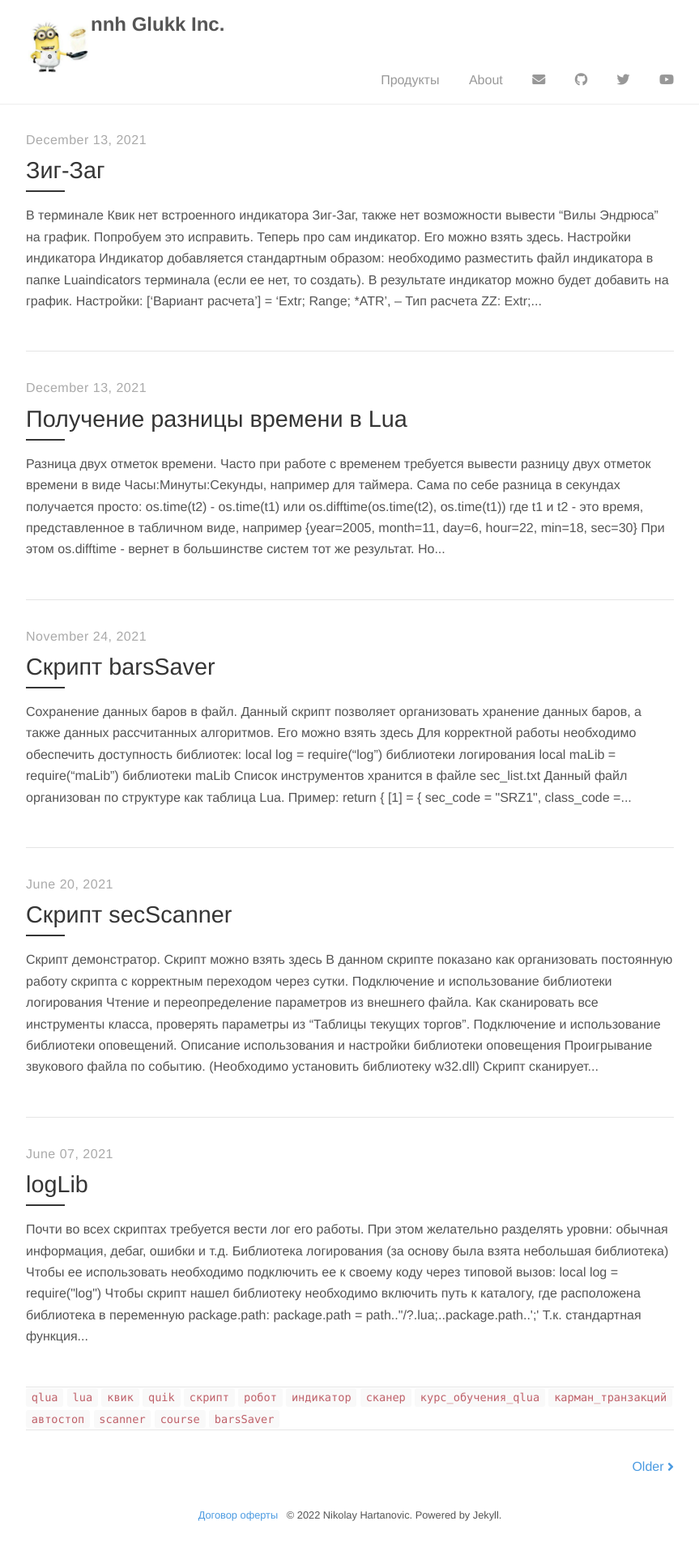
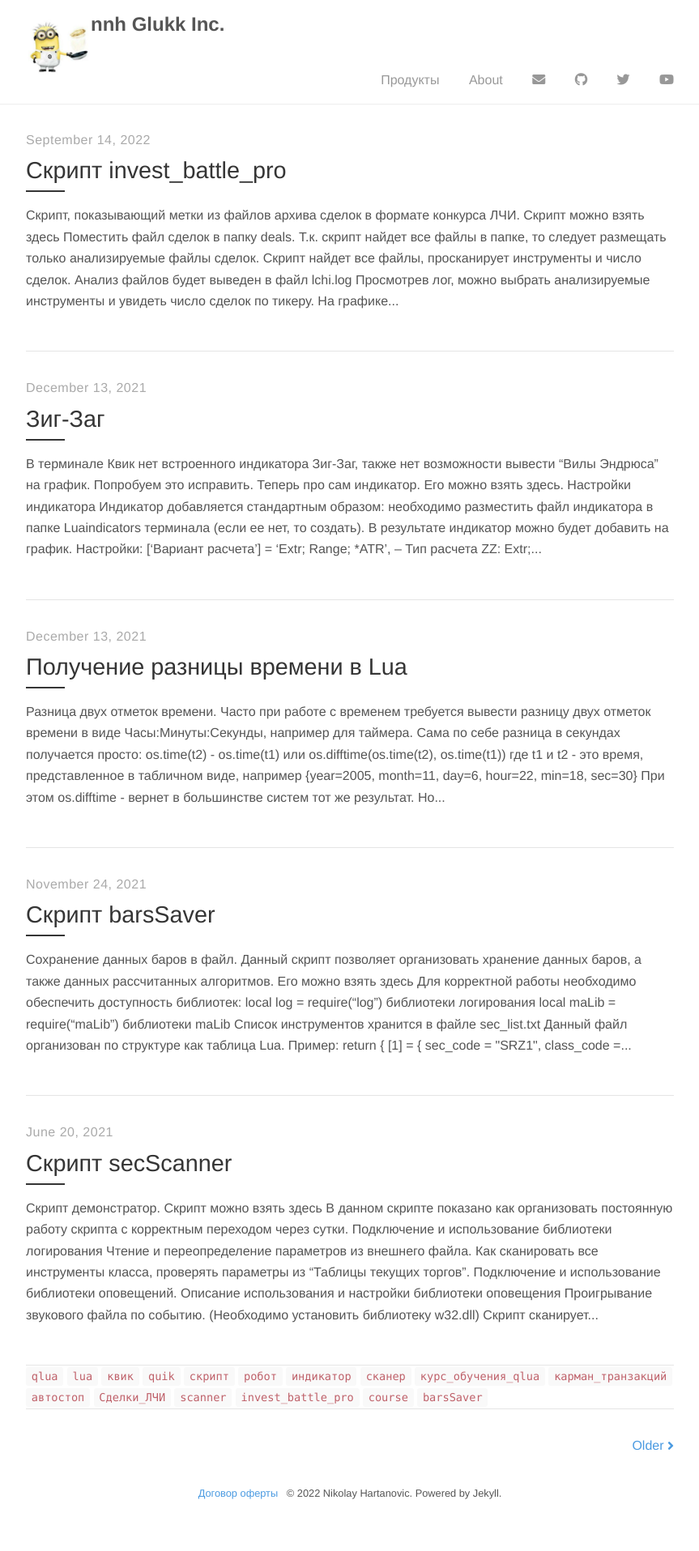
Before and after one commit to nick-nh/nick-nh.github.io, a Jekyll site: the page built from index.html, in a window 1280 px wide. Shown: the whole page at 81% size, without its empty margins (208-1071 px from the left). Built offline with Jekyll 4.4.1, drawn with Linux system fonts in a browser that asks for light colours; nearby versions of some CDN libraries; the list of posts is cut into pages by our own code; after the commit the page ends 1889 px from its top, so only the background shows below that.

Commit message:
invest_battle_pro

```diff
--- /dev/null
+++ b/_posts/2022-09-14-invest_battle_pro.md
@@ -0,0 +1,28 @@
+---
+layout: post
+title: "Скрипт invest_battle_pro"
+author: "nnh"
+description: Cкрипт вывода сделок ЛЧИ.
+tags: [Сделки_ЛЧИ,invest_battle_pro,скрипт,робот,lua,qlua,квик,quik]
+---
+
+Скрипт, показывающий метки из файлов архива сделок в формате конкурса ЛЧИ.
+
+[Скрипт можно взять здесь](https://github.com/nick-nh/qlua/tree/master/invest_battle_pro)
+
+Поместить файл сделок в папку deals. Т.к. скрипт найдет все файлы в папке, то следует размещать только анализируемые файлы сделок.
+Скрипт найдет все файлы, просканирует инструменты и число сделок.
+Анализ файлов будет выведен в файл lchi.log
+Просмотрев лог, можно выбрать анализируемые инструменты и увидеть число сделок по тикеру.
+
+На графике анализируемого инструмента заполнить идентификатор по имени тикера.
+Открыть редактирование настроек графика. Выбрать Price, перейти на закладку Дополнительно, заполнить Идентификатор.
+Например: GAZP, SBER, RIZ1, SiZ1
+
+Т.к. сделки могут
+
+Можно подготовить сразу все анализируемые графики.
+
+Скрипт выведет метки сделок на все графики, которые будут содержать идентификатор тикера.
+
+После анализа одного файла сделок, можно разместить другой файл в папке deals, удалив старый. И перезапустить скрипт.
--- /dev/null
+++ b/tag/invest_battle_pro.md
@@ -0,0 +1,6 @@
+---
+layout: tagpage
+title:  "invest_battle_pro"
+tag: invest_battle_pro
+robots: noindex
+---
```
Also changed, not shown: _posts/2021-01-09-hello-post.md (+2 -0 lines), tag/Сделки ЛЧИ.md (added, +6 -0 lines).
